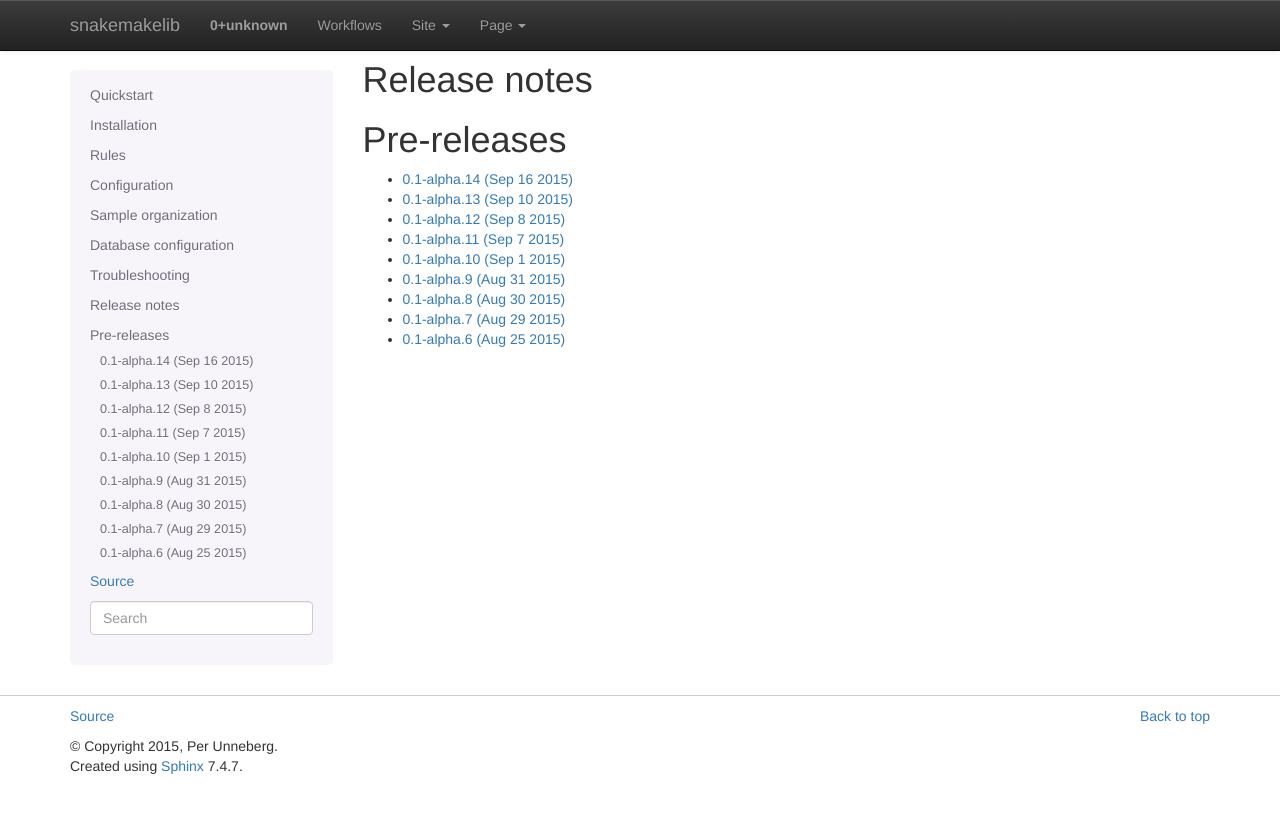
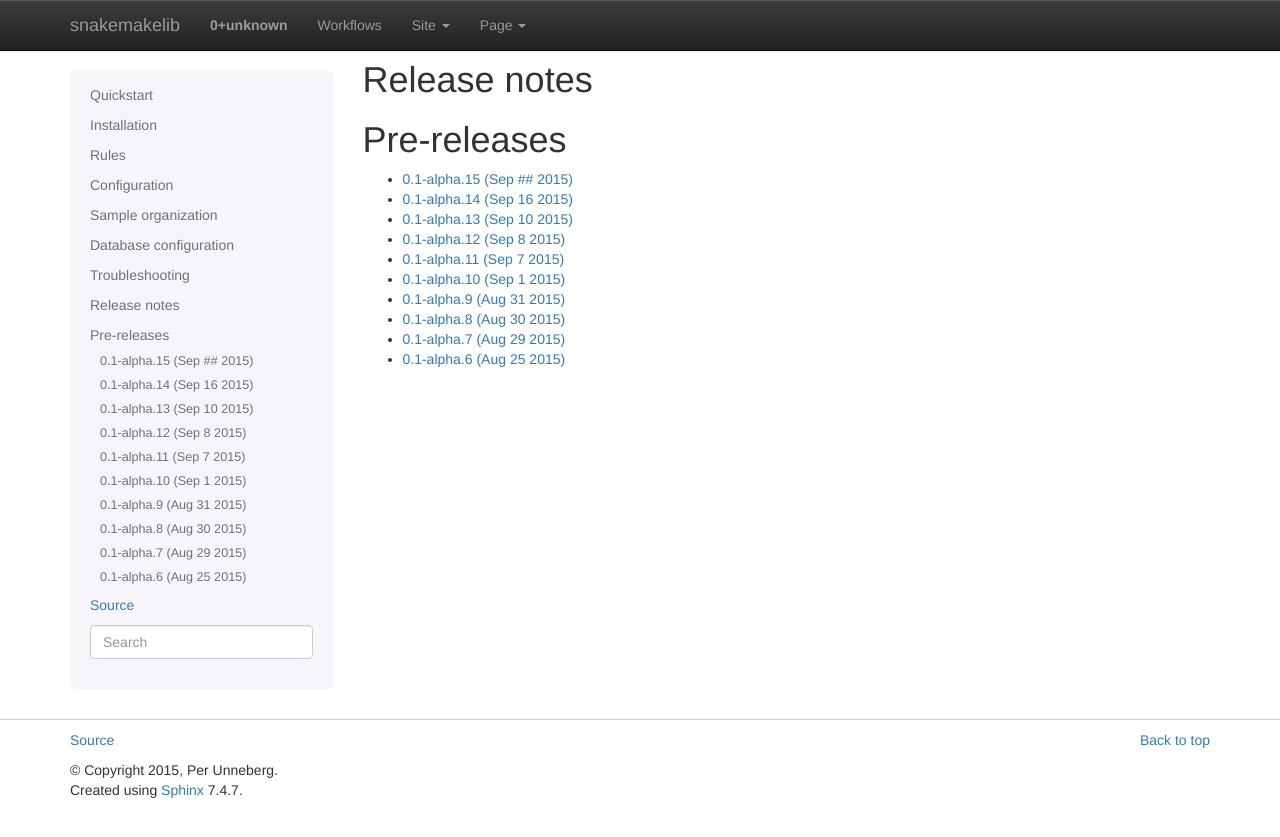
Before and after one commit to percyfal/snakemakelib, a Sphinx documentation site: the page built from sphinx/source/docs/release_notes.rst, in a window 1280 px wide. Shown: the top 837 px of the page. Built offline with Sphinx 7.4.7, drawn with Linux system fonts in a browser that asks for light colours; pages that are not in the unit, such as notebooks, are missing from menus.

Commit message:
Add release notes for 0.1-alpha.15

```diff
--- a/sphinx/source/docs/release_notes.rst
+++ b/sphinx/source/docs/release_notes.rst
@@ -11,6 +11,7 @@
 .. toctree::
     :maxdepth: 1
 
+    releases/0.1-alpha.15
     releases/0.1-alpha.14
     releases/0.1-alpha.13
     releases/0.1-alpha.12
--- /dev/null
+++ b/sphinx/source/docs/releases/0.1-alpha.15.rst
@@ -0,0 +1,4 @@
+0.1-alpha.15 (Sep ## 2015)
+==========================
+
+- convert numerical sample ids to strings for plots (#45)
```
